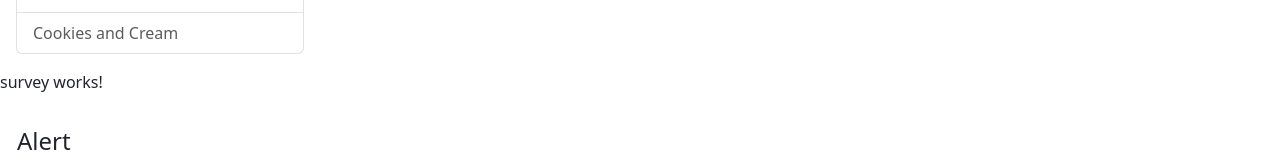
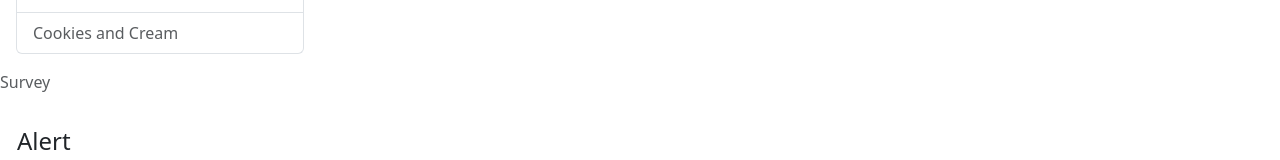
Before and after one commit to lcheunglci/web-on-the-go, an Angular app in the folder otg-web-angular/: page /survey in a window 1280 px wide. Shown: the part 223-383 px from the top of the page. Built offline with nearby package versions, Linux system fonts and the light colour scheme.

Commit message:
Add breadcrumbs

```diff
--- a/otg-web-angular/src/app/page/about/about.component.html
+++ b/otg-web-angular/src/app/page/about/about.component.html
@@ -1,3 +1,6 @@
+<ul class="breadcrumb">
+  <li class="breadcrumb-item active">About</li>
+</ul>
 <h1>About</h1>
 <p>
   Lorem, ipsum dolor sit amet consectetur adipisicing elit. Maxime reiciendis aspernatur tenetur
--- a/otg-web-angular/src/app/page/products/products.component.html
+++ b/otg-web-angular/src/app/page/products/products.component.html
@@ -1,3 +1,6 @@
+<ul class="breadcrumb">
+  <li class="breadcrumb-item active">Products</li>
+</ul>
 <h1>Products</h1>
 <p>
   Lorem ipsum dolor sit amet, consectetur adipisicing elit. Tempora quibusdam similique quas,
--- a/otg-web-angular/src/app/survey/survey.component.html
+++ b/otg-web-angular/src/app/survey/survey.component.html
@@ -1,4 +1,6 @@
-<p>survey works!</p>
+<ul class="breadcrumb">
+  <li class="breadcrumb-item active">Survey</li>
+</ul>
 
 <div class="alert alert-danager">
   <h4 class="alert=heading">Alert</h4>
```
